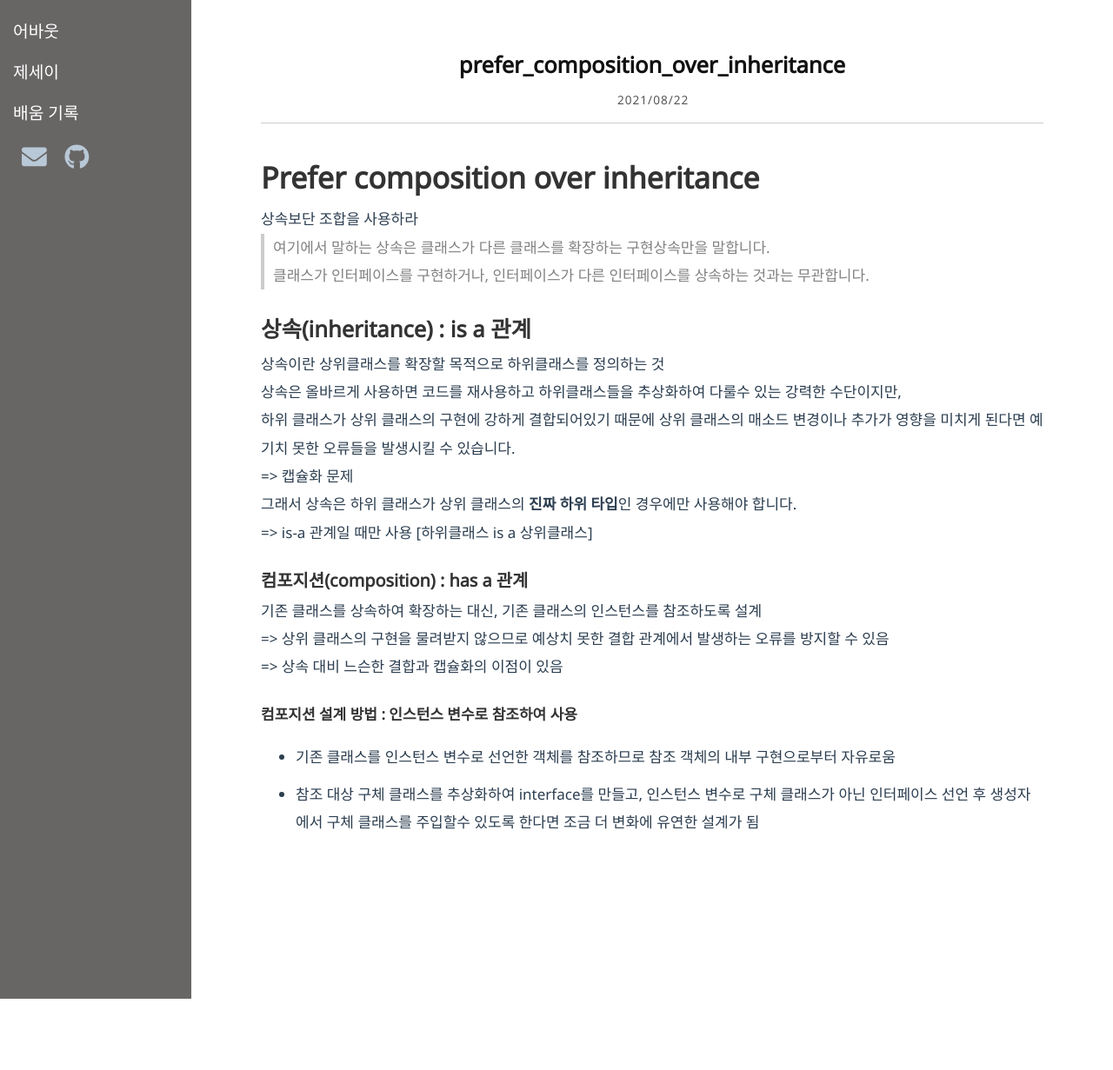
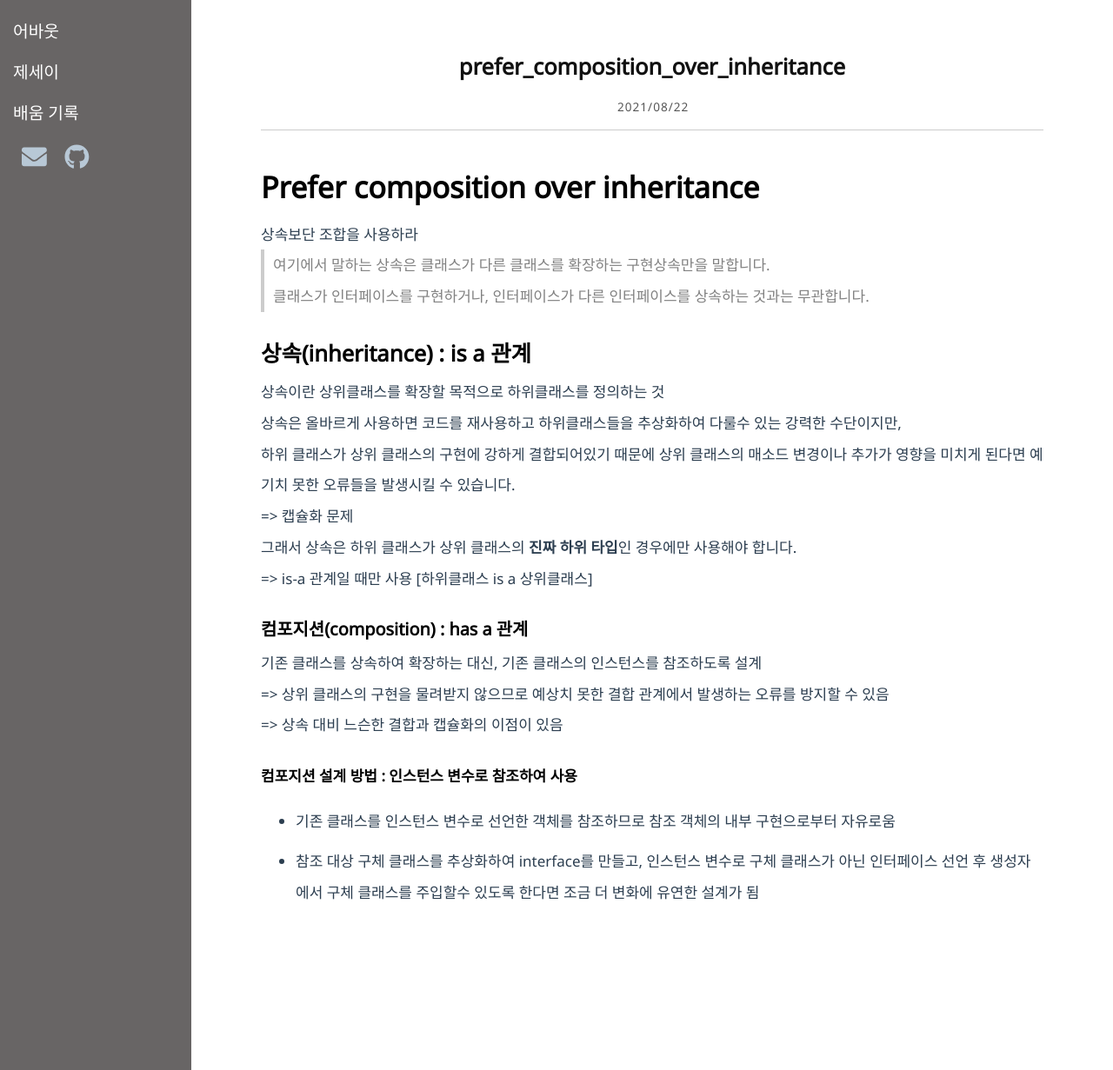
Before and after one commit to jerry92k/jerry92k.github.io, a Jekyll site: the page built from _posts/java/2021-08-22-prefer_composition_over_inheritance.md, in a window 1280 px wide. Shown: the whole page at 87% size. Built offline with Jekyll 4.4.1, drawn with Linux system fonts in a browser that asks for light colours; nearby versions of some CDN libraries; comment, search, counter and statistics services are not loaded; before the commit the page ends 1149 px from its top, so only the background shows below that.

Commit message:
줄간격, 타이틀 색깔 변경

```diff
--- a/public/css/style.css
+++ b/public/css/style.css
@@ -226,7 +226,7 @@ article {
 	padding: 0 5% 0;
 	font-size: 17px;
 	margin-bottom: 100px;
-	line-height: 1.9;
+	line-height: 2.1;
 }
 
 article.home div a, article.home pre a { color: #2c3e50; }
@@ -253,7 +253,7 @@ article h4,
 article h5,
 article h6 {
 	font-family: "Noto Sans";
-	color: #333;
+	color: #000000;
   	margin-bottom: 0;
 }
 
```
